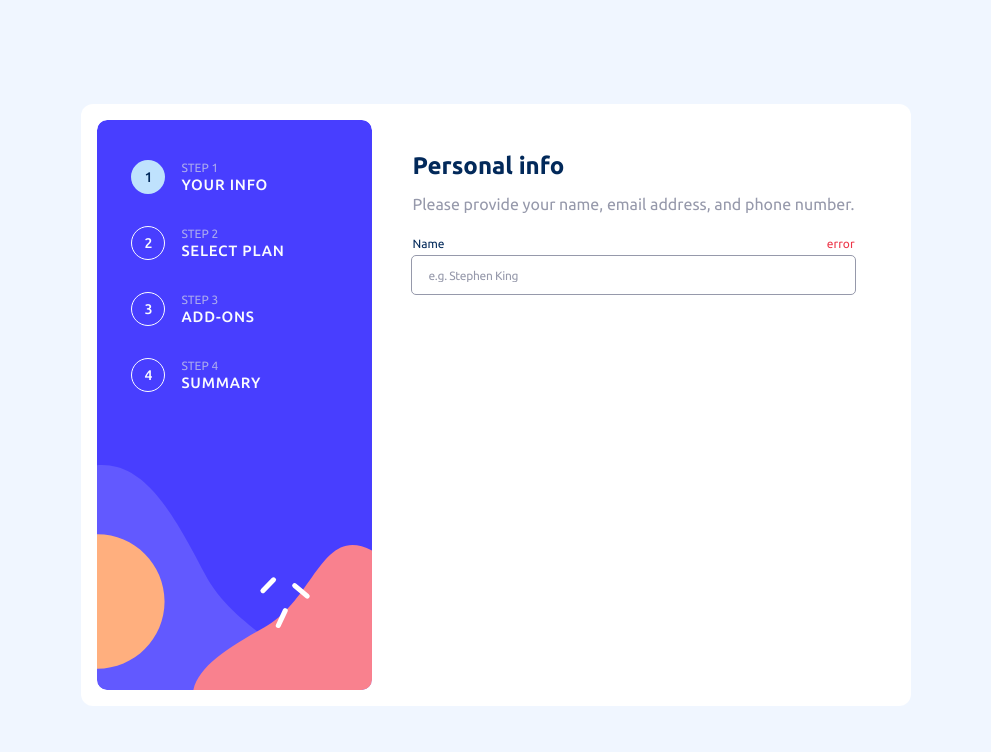
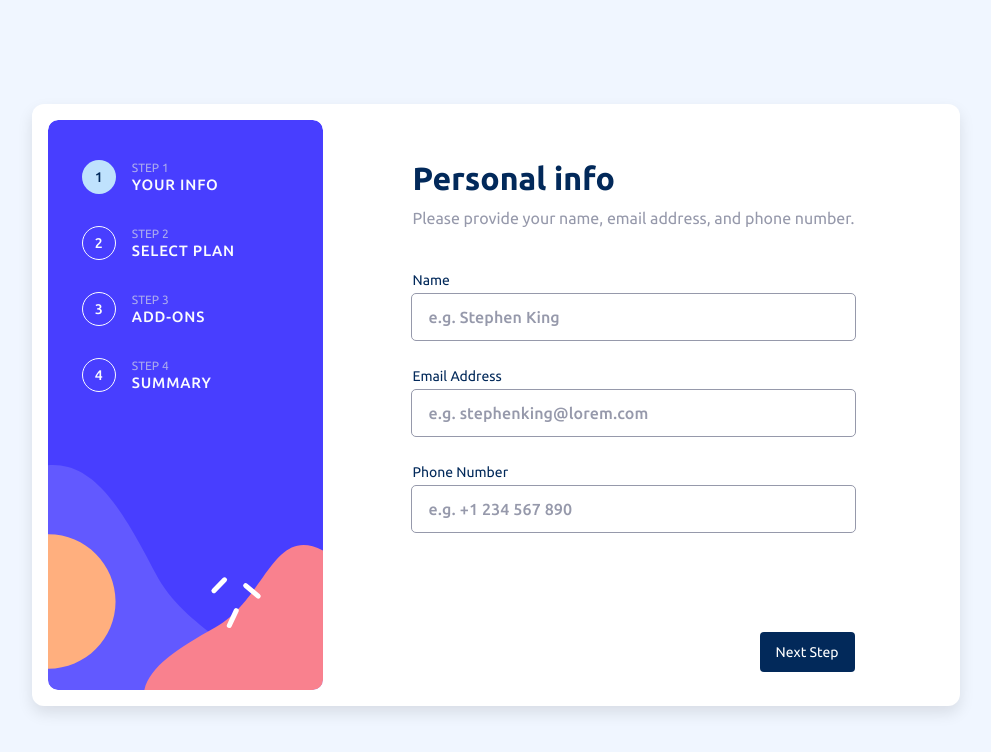
Before and after one commit to otr-web-study/fm-multi-step-form, a React (Vite) app: page / in a window 1280 px wide. Shown: the top 752 px of the page, without its empty margins (144-1135 px from the left). Built offline with nearby package versions, Linux system fonts and the light colour scheme.

Commit message:
personal info, layout grid

```diff
--- a/src/components/AppInput.tsx
+++ b/src/components/AppInput.tsx
@@ -1,27 +1,30 @@
-import { type FC } from 'react';
+import { type FC, forwardRef } from 'react';
 import type { UseFormRegisterReturn } from 'react-hook-form';
+import clsx from 'clsx';
 
-interface AppInputProps extends UseFormRegisterReturn<string> {
+interface AppInputProps extends Omit<UseFormRegisterReturn<string>, 'ref'> {
   label: string;
   errorMessage?: string;
   validationState?: 'valid' | 'invalid';
   placeholder?: string;
 }
 
-export const AppInput: FC<AppInputProps> = ({
-  label,
-  errorMessage,
-  validationState = 'valid',
-  ...props
-}) => {
-  return (
-    <label className="flex flex-wrap justify-between gap-1 text-xs">
-      {label}
-      <span className="text-strawberry-red">{errorMessage} error</span>
-      <input
-        className="h-[38px] w-full rounded-[4px] px-4 -tracking-[0.3px] outline outline-1 outline-cool-gray placeholder:text-cool-gray"
-        {...props}
-      />
-    </label>
-  );
-};
+export const AppInput: FC<AppInputProps> = forwardRef<HTMLInputElement, AppInputProps>(
+  ({ label, errorMessage, validationState = 'valid', ...props }, ref) => {
+    const inputClassName = clsx(
+      'h-[38px] text-[15px] tracking-[0.1px] font-medium w-full rounded-[4px] px-4 -tracking-[0.3px] outline outline-1 outline-cool-gray transition-all duration-500 placeholder:text-cool-gray focus:outline-purplish-blue md:h-[46px] md:text-base',
+      { 'outline-strawberry-red': validationState === 'invalid' },
+    );
+    const errorClassName = clsx('text-strawberry-red transition-opacity duration-500', {
+      'opacity-100': validationState === 'invalid',
+      'opacity-0': validationState === 'valid',
+    });
+    return (
+      <label className="flex flex-wrap justify-between gap-1 text-xs md:text-sm">
+        {label}
+        <span className={errorClassName}>{errorMessage}</span>
+        <input ref={ref} className={inputClassName} autoComplete="off" {...props} />
+      </label>
+    );
+  },
+);
--- a/src/components/Container.tsx
+++ b/src/components/Container.tsx
@@ -5,7 +5,7 @@ interface ContainerProps {
 }
 export const Container: FC<ContainerProps> = ({ children }) => {
   return (
-    <div className="grid min-h-screen grid-cols-1 grid-rows-[min-content_1fr] bg-transparent md:mt-[104px] md:min-h-fit md:grid-cols-[min-content_1fr] md:grid-rows-1 md:rounded-xl md:bg-white md:px-4 md:py-4">
+    <div className="md:shadow-base-sh grid min-h-screen grid-cols-1 grid-rows-[min-content_1fr] bg-transparent md:mx-4 md:mt-[104px] md:min-h-fit md:grid-cols-[min-content_1fr] md:grid-rows-1 md:rounded-xl md:bg-white md:px-4 md:py-4">
       {children}
     </div>
   );
--- a/src/features/form/FormContainer.tsx
+++ b/src/features/form/FormContainer.tsx
@@ -1,4 +1,7 @@
 import { type FC } from 'react';
+import clsx from 'clsx';
+import { useAppSelector } from '@/store/appHooks';
+import { selectHasNextStep, selectHasPrevStep } from '@/features/steps/steps-selectors';
 
 interface FormContainerProps {
   children: React.ReactNode;
@@ -8,12 +11,36 @@ interface FormContainerProps {
 }
 
 export const FormContainer: FC<FormContainerProps> = ({ children, title, subtitle, onSubmit }) => {
+  const hasNextStep = useAppSelector(selectHasNextStep);
+  const hasPrevStep = useAppSelector(selectHasPrevStep);
+
+  const nextBtnClassName = clsx(
+    'col-start-2 justify-self-end rounded-[4px] px-4 py-[10px] text-sm text-white transition-colors duration-500',
+    {
+      'bg-marine-blue hover:bg-purplish-blue': hasNextStep,
+      'bg-purplish-blue hover:bg-marine-blue': !hasNextStep,
+    },
+  );
+
   return (
-    <form className="" onSubmit={onSubmit}>
-      <div className="mx-4 rounded-lg bg-white px-6 py-[30px] text-marine-blue">
-        <h1 className="text-2xl font-bold">{title}</h1>
-        <h2 className="mb-5 mt-[10px] text-cool-gray">{subtitle}</h2>
+    <form
+      className="flex h-full flex-col justify-between md:mx-[min(98px,7vw)] md:max-w-[443px]"
+      onSubmit={onSubmit}
+    >
+      <div className="shadow-base-sh mx-[max(16px,6vw)] rounded-lg bg-white px-6 py-[30px] text-marine-blue md:mx-0 md:px-0 md:py-[42px] md:shadow-none">
+        <h1 className="text-2xl font-bold md:text-[32px]">{title}</h1>
+        <h2 className="mb-5 mt-[10px] text-cool-gray md:mb-10 md:mt-3">{subtitle}</h2>
         {children}
+      </div>
+      <div className="grid min-h-[76px] grid-cols-2 items-center bg-white px-[max(16px,6vw)] md:px-0">
+        {hasPrevStep && (
+          <button className="justify-self-start text-cool-gray transition-colors hover:text-purplish-blue/60">
+            Go Back
+          </button>
+        )}
+        <button type="submit" className={nextBtnClassName}>
+          {hasNextStep ? 'Next Step' : 'Confirm'}
+        </button>
       </div>
     </form>
   );
--- a/src/features/form/PersonalInfo.tsx
+++ b/src/features/form/PersonalInfo.tsx
@@ -10,7 +10,7 @@ export const PersonalInfo = () => {
 
   return (
     <FormContainer title={title} subtitle={subtitle} onSubmit={handleSubmit}>
-      <div>
+      <div className="flex flex-col gap-[15px] md:gap-[26px]">
         <AppInput
           {...register('name', { required: 'This field is required.' })}
           label="Name"
@@ -18,6 +18,29 @@ export const PersonalInfo = () => {
           validationState={errors?.name ? 'invalid' : 'valid'}
           errorMessage={(errors?.name?.message as string) ?? ''}
         />
+        <AppInput
+          {...register('email', {
+            required: 'This field is required.',
+            pattern: { value: /^\S+@\S+$/i, message: 'Please enter valid email.' },
+          })}
+          label="Email Address"
+          placeholder="e.g. stephenking@lorem.com"
+          validationState={errors?.email ? 'invalid' : 'valid'}
+          errorMessage={(errors?.email?.message as string) ?? ''}
+        />
+        <AppInput
+          {...register('phone', {
+            required: 'This field is required.',
+            pattern: {
+              value: /^\+[1-9]{1}[0-9]{0,2} [2-9]{1}[0-9]{2} [2-9]{1}[0-9]{2} [0-9]{3,4}$/,
+              message: 'Please enter valid phone number.',
+            },
+          })}
+          label="Phone Number"
+          placeholder="e.g. +1 234 567 890"
+          validationState={errors?.phone ? 'invalid' : 'valid'}
+          errorMessage={(errors?.phone?.message as string) ?? ''}
+        />
       </div>
     </FormContainer>
   );
--- a/src/features/form/usePersonalInfo.tsx
+++ b/src/features/form/usePersonalInfo.tsx
@@ -12,7 +12,7 @@ export const usePersonalInfo = () => {
     register,
     formState: { errors },
     handleSubmit,
-  } = useForm<UserData>({ mode: 'onBlur', defaultValues: userData });
+  } = useForm<UserData>({ mode: 'all', defaultValues: userData });
 
   const onSubmit = (fields: UserData) => dispatch(setUserData(fields));
 
--- a/src/features/steps/steps-selectors.ts
+++ b/src/features/steps/steps-selectors.ts
@@ -3,3 +3,8 @@ import { RootState } from '@/store/store';
 export const selectSteps = (state: RootState) => state.steps.steps;
 export const selectCurrentStep = (state: RootState) => state.steps.current;
 export const selectConfirmed = (state: RootState) => state.steps.confirmed;
+export const selectHasPrevStep = (state: RootState) =>
+  state.steps.steps.findIndex((step) => step.id === state.steps.current) > 0;
+export const selectHasNextStep = (state: RootState) =>
+  state.steps.steps.findIndex((step) => step.id === state.steps.current) <
+  state.steps.steps.length - 1;
--- a/tailwind.config.js
+++ b/tailwind.config.js
@@ -34,6 +34,9 @@ export default {
         'panel-mobile': 'url("/assets/images/bg-sidebar-mobile.svg")',
         'panel-desktop': 'url("/assets/images/bg-sidebar-desktop.svg")',
       },
+      boxShadow: {
+        'base-sh': '0px 7px 15px 0px rgba(0, 0, 0, 0.10)',
+      },
     },
   },
   plugins: [],
```
